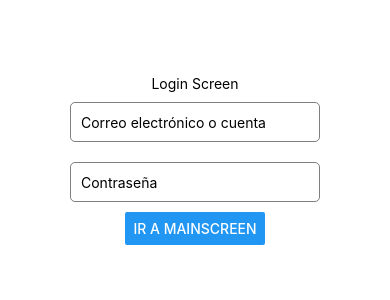
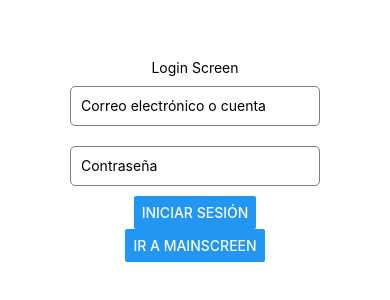
Before and after one commit to NozomiProjects/pilis-mod6-mobile-QhapaqTour, a React Native app: screen /Home in a window 390 px wide. Shown: the part 262-562 px from the top of the page. Built offline with nearby package versions, Linux system fonts and the light colour scheme.

Commit message:
axios library and login basic logic added

```diff
--- a/package.json
+++ b/package.json
@@ -12,6 +12,7 @@
     "@react-navigation/bottom-tabs": "^6.5.8",
     "@react-navigation/native": "^6.1.7",
     "@react-navigation/native-stack": "^6.9.13",
+    "axios": "^1.5.0",
     "expo": "~49.0.7",
     "expo-status-bar": "~1.6.0",
     "react": "18.2.0",
--- a/src/screens/Login/LoginScreen.jsx
+++ b/src/screens/Login/LoginScreen.jsx
@@ -1,16 +1,33 @@
 import { StatusBar } from 'expo-status-bar';
-import React, { useState } from 'react';
-import { StyleSheet, Text, View, Button, TextInput } from 'react-native';
+import React, { useState, useContext } from 'react';
+import { StyleSheet, Text, View, Button, TextInput, Alert } from 'react-native';
 import { useNavigation } from '@react-navigation/native';
+import { UserContext } from '../../contexts/UserContext';
 
 export const LoginScreen = () => {
   const navigation = useNavigation();
+  const { setCurrentUser } = useContext(UserContext); // Obtenemos el setter del contexto
   const [email, setEmail] = useState('');
   const [password, setPassword] = useState('');
 
   const goToMainScreen = () => {
     navigation.navigate('Main'); // Navegar al MainScreen
   };
+
+  const handleLogin = async () => {
+    try {
+      const response = await fakeAuthenticationAPI(email, password);
+      if (response.success) {
+        setCurrentUser({ email }); // Actualizamos el contexto con los datos del usuario
+        navigation.navigate('Main');
+      } else {
+        Alert.alert('Error', 'Credenciales inválidas. Por favor, intenta nuevamente.');
+      }
+    } catch (error) {
+      Alert.alert('Error', 'Hubo un error en la autenticación. Por favor, intenta nuevamente.');
+    }
+  };
+
   return (
     <View style={styles.container}>
       <Text>Login Screen</Text>
@@ -27,6 +44,7 @@ export const LoginScreen = () => {
         onChangeText={setPassword}
         secureTextEntry
       />
+      <Button title="Iniciar sesión" onPress={handleLogin} />
       <Button title="Ir a MainScreen" onPress={goToMainScreen} />
       <StatusBar style="auto" />
     </View>
```
Also changed, not shown: 1 other file (tests, documents, lock files or other folders).
